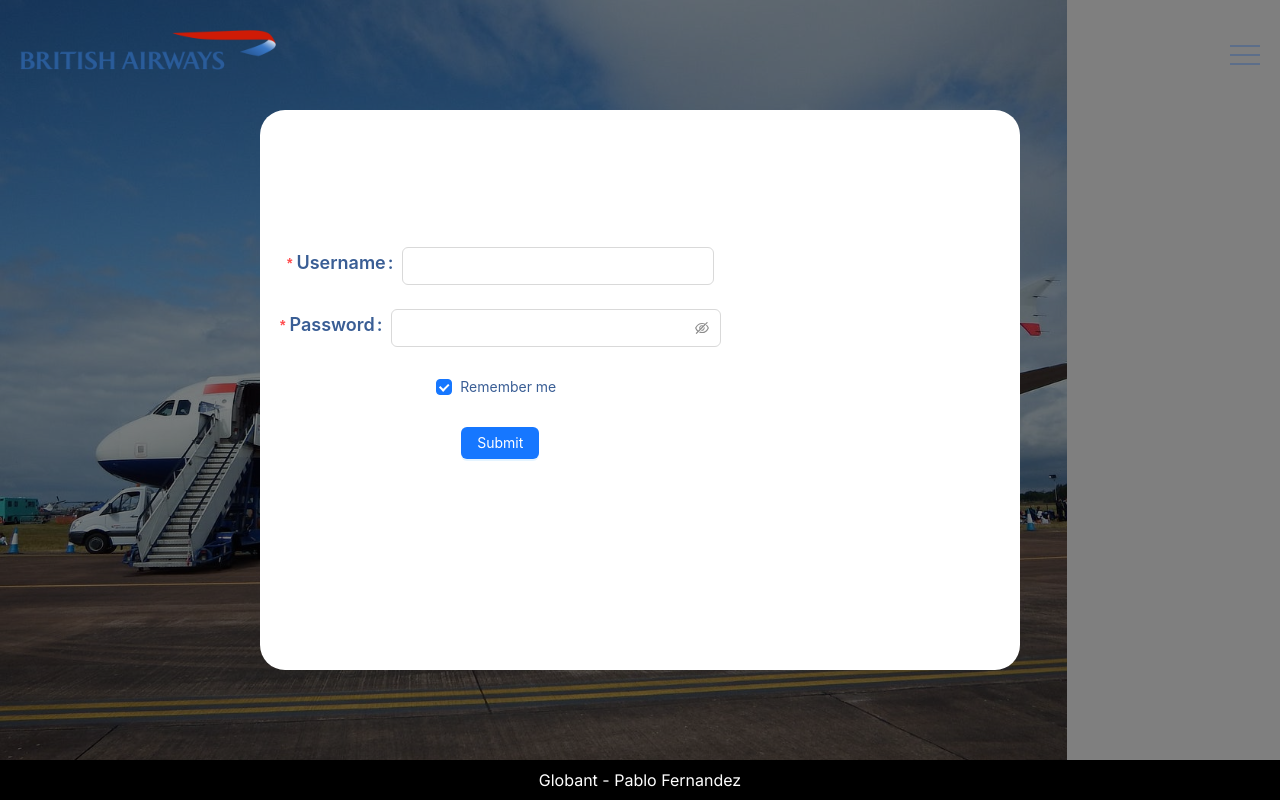
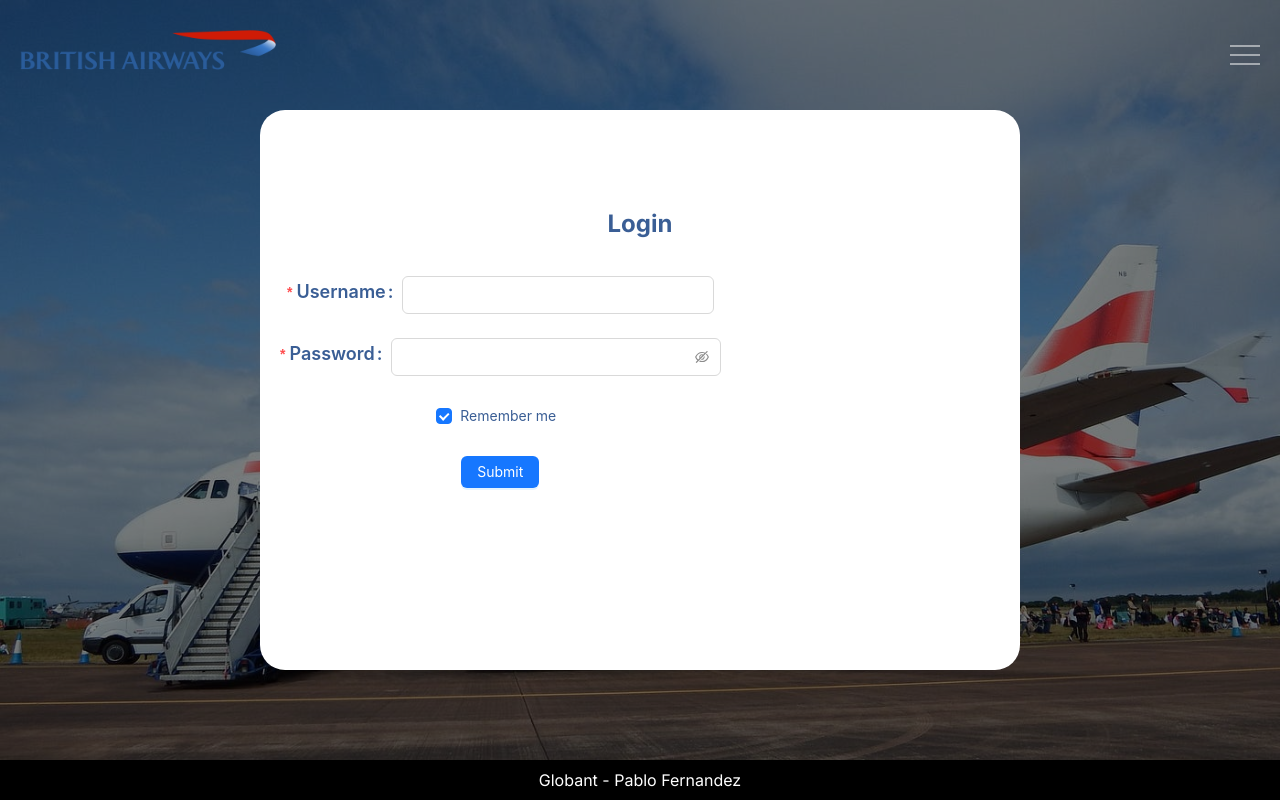
Before and after one commit to P-Fernandez-Mila/britishairways, a Next.js app: page /login in a window 1280 px wide. Built offline with nearby package versions, Linux system fonts and the light colour scheme.

Commit message:
Minor visual fixes

```diff
--- a/app/globals.css
+++ b/app/globals.css
@@ -127,6 +127,7 @@ a {
   .content-wrapper {
     overflow: visible;
     max-width: 100vw;
+    background-size: cover;
   }
   .children-wrapper {
     width: 800px;
--- a/app/login/page.tsx
+++ b/app/login/page.tsx
@@ -20,6 +20,7 @@ const Login: React.FC = () => {
 
   return (
     <section className="bg-white justify-center ">
+      <h1 className="text-2xl font-bold mb-4 text-center w-full">Login</h1>
       <div className=" m-5 rounded-lg">
         <Form
           name="basic"
```
Also changed, not shown: public/images/menu.svg.
